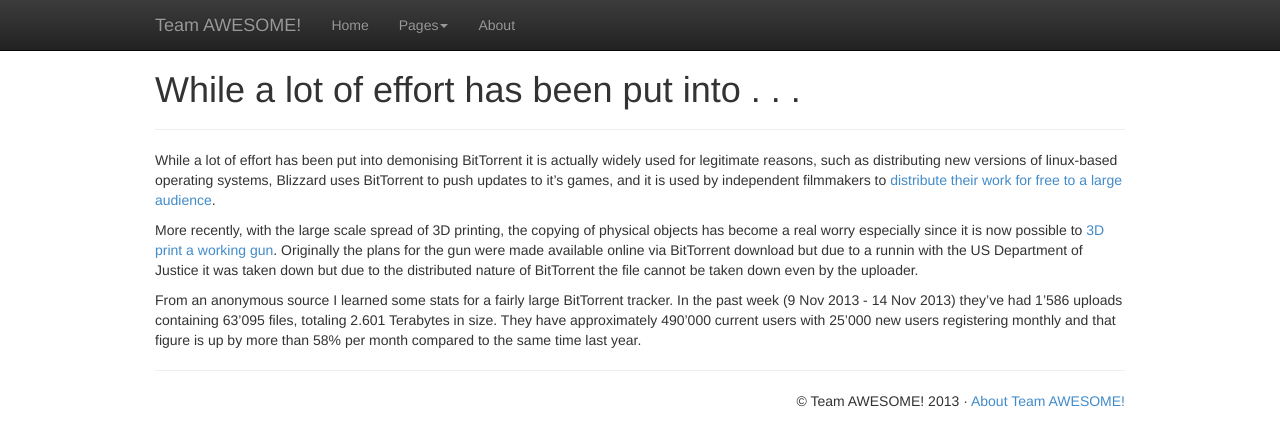
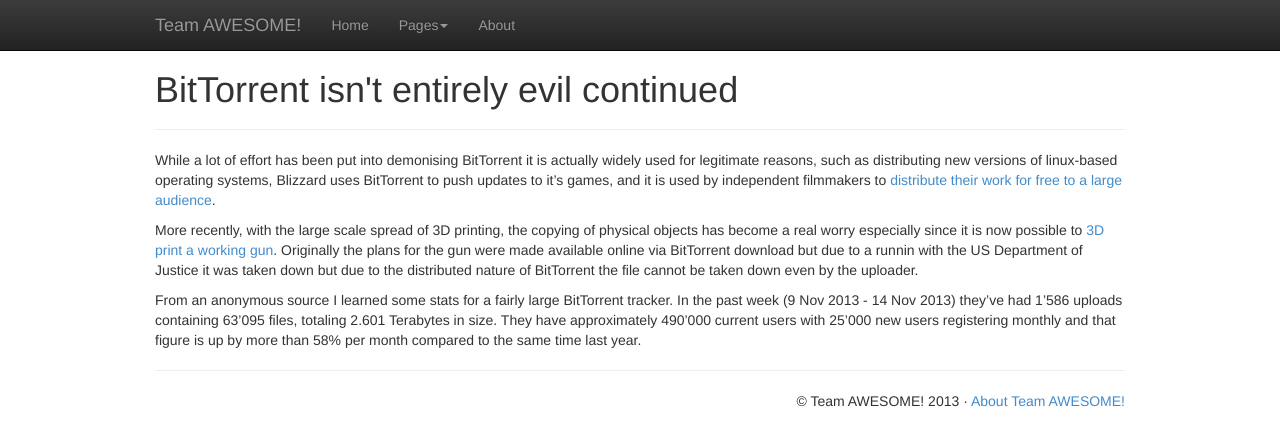
Before and after one commit to adamus1red/tripping-octo-adventure, a Jekyll site: the page built from _posts/2013-11-12-copyright-2.md, in a window 1280 px wide. Shown: the top 446 px of the page. Built offline with Jekyll 4.4.1, drawn with Linux system fonts in a browser that asks for light colours; Markdown is read by kramdown in place of the engine named in the settings.

Commit message:
Update 2013-11-12-copyright-2.md

```diff
--- a/_posts/2013-11-12-copyright-2.md
+++ b/_posts/2013-11-12-copyright-2.md
@@ -1,6 +1,6 @@
 ---
 layout: page
-title: While a lot of effort has been put into . . .
+title: BitTorrent isn't entirely evil continued
 excerpt: Copyright
 author: Adam McGhie
 ---
```
